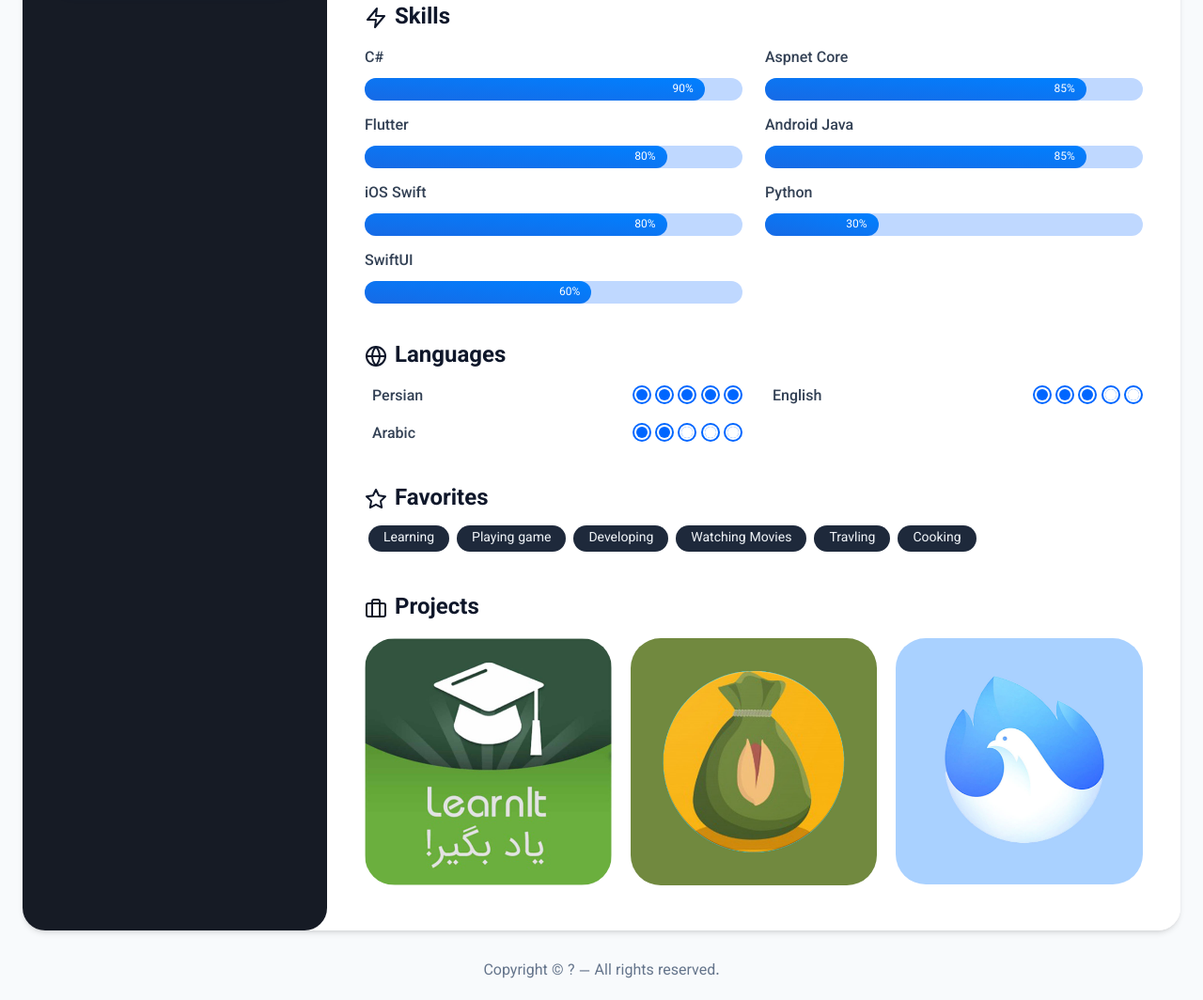
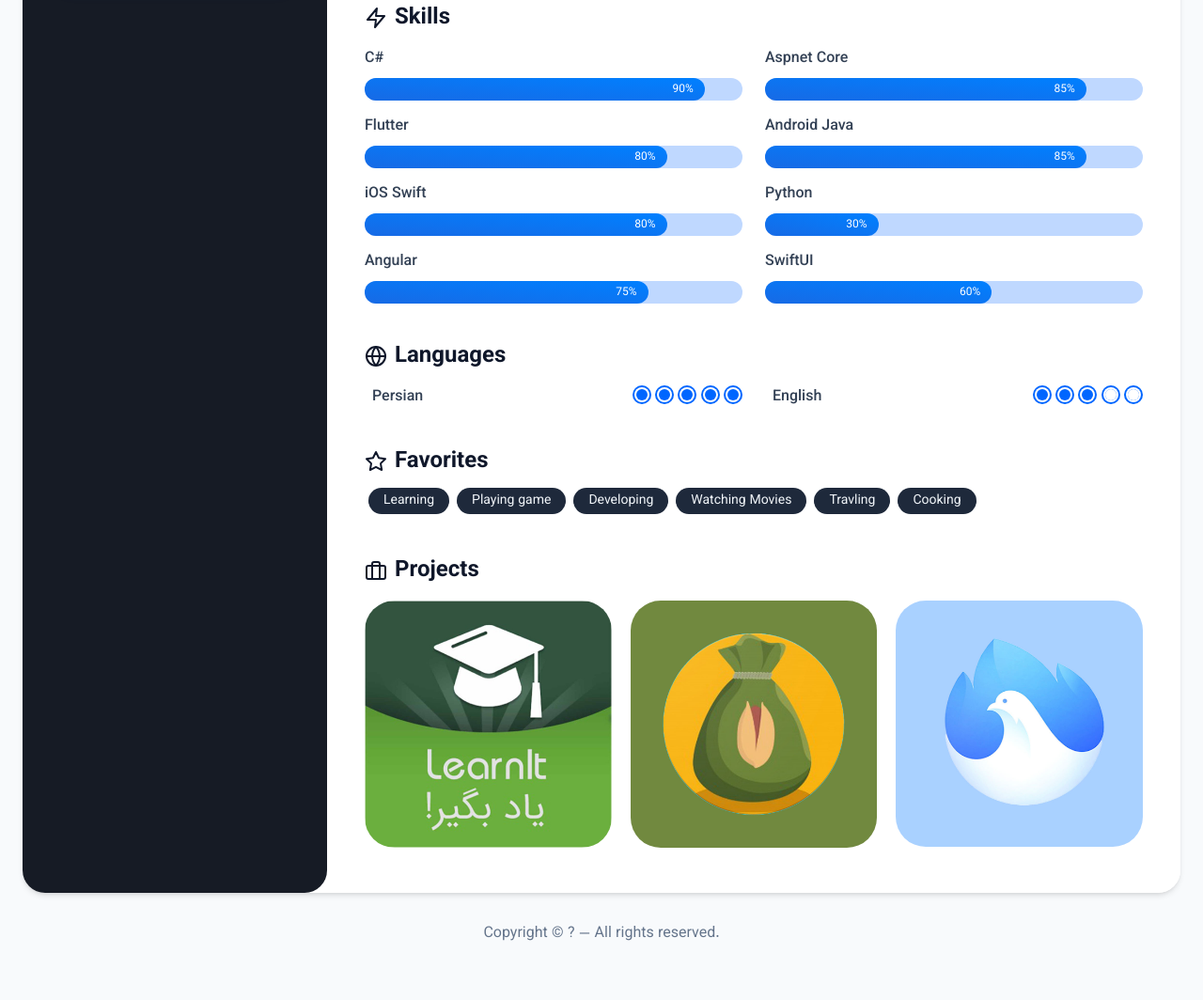
Before and after one commit to MansoorJafari9/Resume, a plain HTML site: page index.html in a window 1280 px wide. Shown: the part 989-2053 px from the top of the page at 94% size. After the commit the page ends 2027 px from the top, so only its background shows below. Drawn offline with Linux system fonts and the light colour scheme.

Commit message:
change language and remove arabic from index.html

```diff
--- a/index.html
+++ b/index.html
@@ -380,6 +380,14 @@
               </div>
             </div>
             <div>
+              <span class="inline-block font-medium text-slate-700 text-md mb-2 dark:text-slate-400">Angular</span>
+              <div class="w-full bg-primary/25 rounded-full">
+                <div class="progress-bar" style="width:75%;">
+                  <span class="px-2">75%</span>
+                </div>
+              </div>
+            </div>
+            <div>
               <span class="inline-block font-medium text-slate-700 text-md mb-2 dark:text-slate-400">SwiftUI</span>
               <div class="w-full bg-primary/25 rounded-full">
                 <div class="progress-bar" style="width: 60%;">
@@ -423,16 +431,7 @@
                 <li class="dot-null"></li>
               </ul>
             </div>
-            <div class="flex items-center justify-between">
-              <span class="pl-2 font-medium text-slate-700 text-md dark:text-slate-400">Arabic</span>
-              <ul class="dot-container">
-                <li class="dot"></li>
-                <li class="dot"></li>
-                <li class="dot-null"></li>
-                <li class="dot-null"></li>
-                <li class="dot-null"></li>
-              </ul>
-            </div>
+
           </div>
         </div>
         <!-- The Favorites(Hobbies) / علاقه مندی ها -->
```
